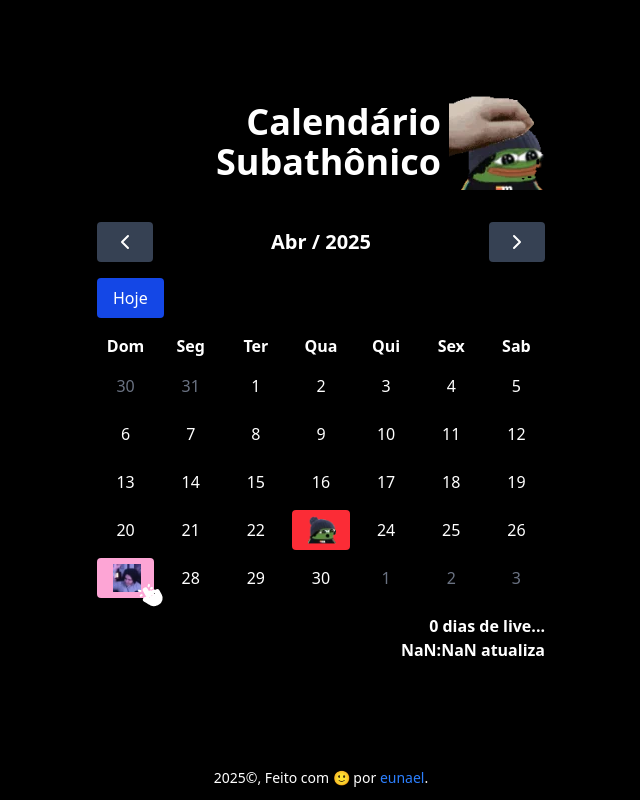
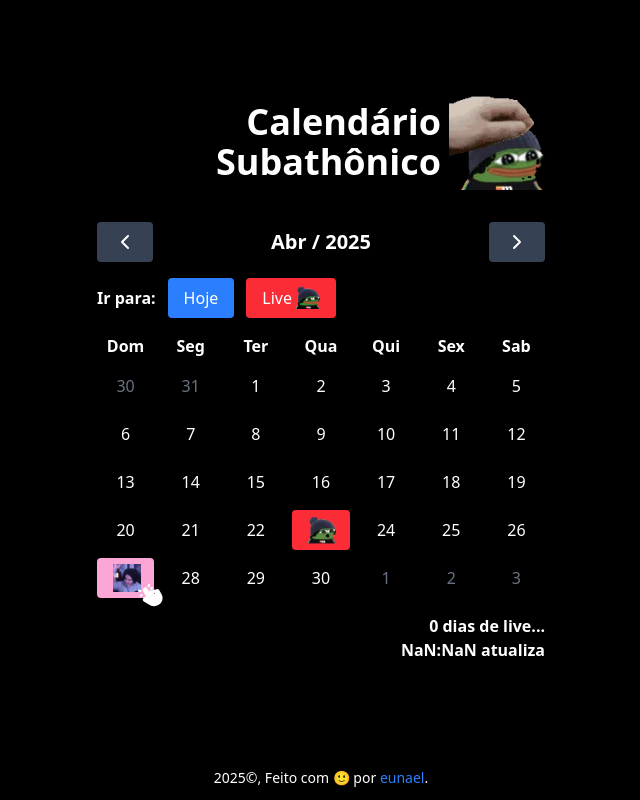
Before and after one commit to eunael/calendario_subathonico, a Vue app in the folder app/: page / in a window 1280 px wide. Shown: the whole page, without its empty margins (319-959 px from the left). Built offline with nearby package versions, Linux system fonts and the light colour scheme; no server answers.

Commit message:
Add button to redirect to live

```diff
--- a/app/src/views/BirthdayView.vue
+++ b/app/src/views/BirthdayView.vue
@@ -30,7 +30,22 @@
              </button>
            </div>
 
-           <button @click="goToToday" class="cursor-pointer mb-4 px-4 py-2 bg-blue-700 hover:bg-blue-600 rounded">Hoje</button>
+           <div class="flex items-center gap-3 mb-4">
+              <div class="font-bold">
+                Ir para:
+              </div>
+
+              <button @click="goToToday" class="flex items-center px-4 py-2 bg-blue-500 hover:bg-blue-600 rounded cursor-pointer">
+                Hoje
+              </button>
+
+              <a href="https://twitch.tv/omeiaum" target="_blank">
+                <button class="flex items-middle space-x-1 px-4 py-2 bg-red-500 hover:bg-red-600 rounded cursor-pointer">
+                  <div>Live</div>
+                  <img src="/img/peepoMeiaUm.webp" alt="Peppo talk" class="w-6">
+                </button>
+              </a>
+            </div>
          </div>
 
         <!-- Calendar -->
@@ -55,23 +70,19 @@
             v-for="day in daysInMonth"
             :key="`day-${day}`"
           >
-            <div v-if="isToday(day)" class="bg-red-500 text-white px-4 py-2 rounded cursor-pointer relative z-0">
-              <a href="https://twitch.tv/omeiaum" target="_blank">
-                <span>
-                  {{ day }}
-                </span>
-                <img v-if="isToday(day)" src="/img/peepoMeiaTalk.webp" alt="Peepo Meia Talk" class="absolute top-1/2 -translate-y-1/2 z-10 w-7">
-                <img v-if="isBirthday(day)" src="/img/birthdayHat.webp" alt="Meia um fritando" class="absolute top-1/2 -translate-y-1/2 z-10 w-7">
-              </a>
-            </div>
-
-            <div v-else
-              :class="{
-                'bg-green-500 text-white': isInRange(day, 0) === 'green',
-                'bg-gray-50 text-black': isInRange(day, 0) === 'white',
-                'bg-sky-600 text-white cursor-pointer': isLastInRange(day, 0),
-                'bg-pink-300 text-white cursor-pointer': isBirthday(day)
-              }"
+            <div
+            :class="[
+                  {
+                    'bg-green-500 text-white': isInRange(day, 0) === 'green',
+                    'bg-gray-50 text-black': isInRange(day, 0) === 'white',
+                    'bg-sky-600 text-white': !isToday(day) && isLastInRange(day, 0),
+                    'bg-red-500 text-white': isToday(day),
+                    'bg-pink-300 text-white': isBirthday(day),
+                  },
+                  {
+                    'cursor-pointer': isLastInRange(day, 0) || isBirthday(day),
+                  }
+              ]"
               class="px-4 py-2 rounded relative z-0"
               @mousedown="() => {
                 if(isLastInRange(day, 0)) {
@@ -90,6 +101,10 @@
               </span>
 
               <img v-if="isLastInRange(day, 0) && !isBirthday(day)" src="/img/meiaA.webp" alt="Animação do meia um desaparecendo" class="absolute top-1/2 -translate-y-1/2 z-10 w-7 hover:opacity-0">
+
+              <img v-if="isToday(day) && (isBirthday(day) || !isLastInRange(day, 0))" src="/img/peepoMeiaTalk.webp" alt="Peepo talking" class="absolute top-1/2 -translate-y-1/2 z-10 w-7 hover:opacity-0">
+
+              <img v-if="isBirthday(day)" src="/img/birthdayHat.webp" alt="Meia um fritando" class="absolute top-1/2 -translate-y-1/2 z-10 w-7">
 
               <img v-if="!isToday(day) && !isBirthday(day) && isInRange(day, 0) === 'green'" src="/img/meiaJoia.webp" alt="Meia um fazendo joia com o polegar" class="absolute top-1/2 -translate-y-1/2 z-10 w-7 hover:opacity-0">
 
@@ -139,7 +154,12 @@
           <p class="sm:text-4xl text-2xl mt-3">
             {{ lastTime }}
           </p>
-          <img class="mx-auto mt-8" src="/img/meiaTimer.webp" alt="Meia um olhando para cima vendo o timer da subathon comicamente alto">
+
+          <img class="mx-auto my-8" src="/img/meiaTimer.webp" alt="Meia um olhando para cima vendo o timer da subathon comicamente alto">
+
+          <a href="https://twitch.tv/omeiaum" target="_blank" class="w-full flex justify-center text-nowrap underline">
+            Ir para a live&nbsp;<img src="/img/peepoMeiaUm.webp" alt="Peppo talk" class="w-6">
+          </a>
         </div>
       </div>
     </Transition>
@@ -301,7 +321,7 @@
 
       timeToUpdate.value = data.timeToUpdate
       totalDays.value = data.totalDays
-      lastTime.value = finalTime.value.format('DD/MM/YYYY à[s] HH:mm:ss')
+      lastTime.value = finalTime.value.format('DD/MM à[s] HH[h]mm')
 
       const endDate = finalTime.value;
       const startDate = momentbr({y: 2024, M: birthdayMonth, d: birthdayDay});
--- a/app/src/views/HomeView.vue
+++ b/app/src/views/HomeView.vue
@@ -26,7 +26,22 @@
              </button>
            </div>
 
-           <button @click="goToToday" class="cursor-pointer mb-4 px-4 py-2 bg-blue-700 hover:bg-blue-600 rounded">Hoje</button>
+            <div class="flex items-center gap-3 mb-4">
+              <div class="font-bold">
+                Ir para:
+              </div>
+
+              <button @click="goToToday" class="flex items-center px-4 py-2 bg-blue-500 hover:bg-blue-600 rounded cursor-pointer">
+                Hoje
+              </button>
+
+              <a href="https://twitch.tv/omeiaum" target="_blank">
+                <button class="flex items-middle space-x-1 px-4 py-2 bg-red-500 hover:bg-red-600 rounded cursor-pointer">
+                  <div>Live</div>
+                  <img src="/img/peepoMeiaUm.webp" alt="Peppo talk" class="w-6">
+                </button>
+              </a>
+            </div>
          </div>
 
         <!-- Calendar -->
@@ -51,22 +66,19 @@
             v-for="day in daysInMonth"
             :key="`day-${day}`"
           >
-            <div v-if="isToday(day)" class="bg-red-500 text-white px-4 py-2 rounded cursor-pointer relative z-0">
-              <a href="https://twitch.tv/omeiaum" target="_blank">
-                <span>
-                  {{ day }}
-                </span>
-                <img v-if="isToday(day)" src="/img/peepoMeiaTalk.webp" alt="WAJAJA" class="absolute top-1/2 -translate-y-1/2 z-10 w-7 hover:opacity-0">
-              </a>
-            </div>
-
-            <div v-else
-              :class="{
-                'bg-green-500 text-white': isInRange(day, 0) === 'green',
-                'bg-gray-50 text-black': isInRange(day, 0) === 'white',
-                'bg-sky-600 text-white cursor-pointer': isLastInRange(day, 0),
-                'bg-pink-300 text-white cursor-pointer': isBirthday(day)
-              }"
+            <div
+              :class="[
+                  {
+                    'bg-green-500 text-white': isInRange(day, 0) === 'green',
+                    'bg-gray-50 text-black': isInRange(day, 0) === 'white',
+                    'bg-sky-600 text-white': !isToday(day) && isLastInRange(day, 0),
+                    'bg-red-500 text-white': isToday(day),
+                    'bg-pink-300 text-white': isBirthday(day),
+                  },
+                  {
+                    'cursor-pointer': isLastInRange(day, 0) || isBirthday(day),
+                  }
+              ]"
               class="px-4 py-2 rounded relative z-0"
               @mousedown="() => {
                 if(isLastInRange(day, 0)) {
@@ -85,6 +97,8 @@
               </span>
 
               <img v-if="isLastInRange(day, 0)" src="/img/meiaA.webp" alt="Animação do meia um desaparecendo" class="absolute top-1/2 -translate-y-1/2 z-10 w-7 hover:opacity-0">
+
+              <img v-if="isToday(day) && !isLastInRange(day, 0)" src="/img/peepoMeiaTalk.webp" alt="Peepo talking" class="absolute top-1/2 -translate-y-1/2 z-10 w-7 hover:opacity-0">
 
               <img v-if="!isToday(day) && isInRange(day, 0) === 'green'" src="/img/meiaJoia.webp" alt="Meia um fazendo joia com o polegar" class="absolute top-1/2 -translate-y-1/2 z-10 w-7 hover:opacity-0">
 
@@ -134,7 +148,12 @@
           <p class="sm:text-4xl text-2xl mt-3">
             {{ lastTime }}
           </p>
-          <img class="mx-auto mt-8" src="/img/meiaTimer.webp" alt="Meia um olhando para cima vendo o timer da subathon comicamente alto">
+
+          <img class="mx-auto my-8" src="/img/meiaTimer.webp" alt="Meia um olhando para cima vendo o timer da subathon comicamente alto">
+
+          <a href="https://twitch.tv/omeiaum" target="_blank" class="w-full flex justify-center text-nowrap underline">
+            Ir para a live&nbsp;<img src="/img/peepoMeiaUm.webp" alt="Peppo talk" class="w-6">
+          </a>
         </div>
       </div>
     </Transition>
@@ -296,7 +315,7 @@
 
       timeToUpdate.value = data.timeToUpdate
       totalDays.value = data.totalDays
-      lastTime.value = finalTime.value.format('DD/MM/YYYY à[s] HH:mm:ss')
+      lastTime.value = finalTime.value.format('DD/MM à[s] HH[h]mm')
 
       const endDate = finalTime.value;
       const startDate = momentbr({y: 2024, M: birthdayMonth, d: birthdayDay});
```
Also changed, not shown: app/public/img/peepoMeiaUm.webp (added).
